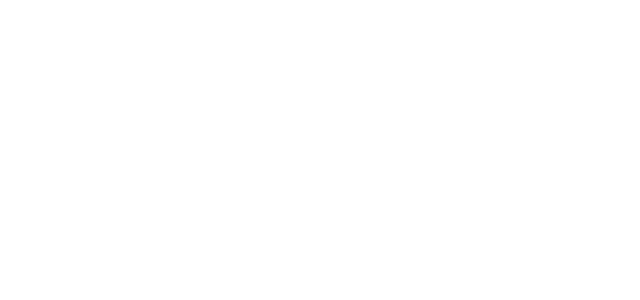
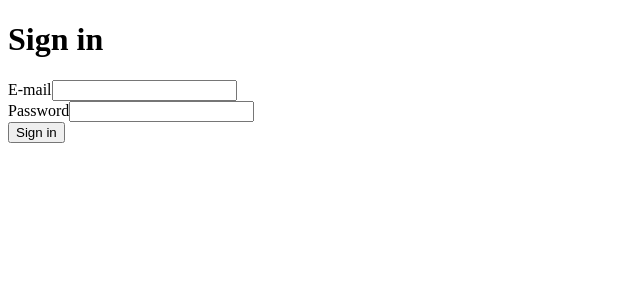
Before and after one commit to ykttdn/bookmark-nuxt, a Nuxt app: page /sign_in in a window 1280 px wide. Before the commit this address had no page. Shown: the top 300 px of the page, without its empty margins (0-640 px from the left). Built offline with nearby package versions, Linux system fonts and the light colour scheme.

Commit message:
Add sign in page

```diff
--- /dev/null
+++ b/app/pages/sign_in.vue
@@ -0,0 +1,64 @@
+<script lang="ts" setup>
+import { FetchError } from 'ofetch'
+
+const formData = ref({
+  email: '',
+  password: '',
+})
+
+const isSubmitting = ref(false)
+
+const handleSubmit = async () => {
+  isSubmitting.value = true
+  try {
+    await $fetch('/api/sign_in', {
+      method: 'POST',
+      body: formData.value,
+    })
+    alert('Sign in successful!')
+    await navigateTo('/')
+  } catch (error) {
+    if (error instanceof FetchError) {
+      alert(`Sign in failed: ${error.data.errors.join('. ')}`)
+    } else {
+      alert('An unknown error occurred during sign in.')
+      console.error(error)
+    }
+  } finally {
+    isSubmitting.value = false
+  }
+}
+</script>
+
+<template>
+  <h1>Sign in</h1>
+
+  <form @submit.prevent="handleSubmit">
+    <div>
+      <label for="email">E-mail</label>
+      <input
+        id="email"
+        v-model.trim="formData.email"
+        type="email"
+      >
+    </div>
+
+    <div>
+      <label for="password">Password</label>
+      <input
+        id="password"
+        v-model="formData.password"
+        type="password"
+        required
+      >
+    </div>
+
+    <button
+      type="submit"
+      :disabled="isSubmitting"
+      required
+    >
+      {{ isSubmitting ? 'Processing...' : 'Sign in' }}
+    </button>
+  </form>
+</template>
```
